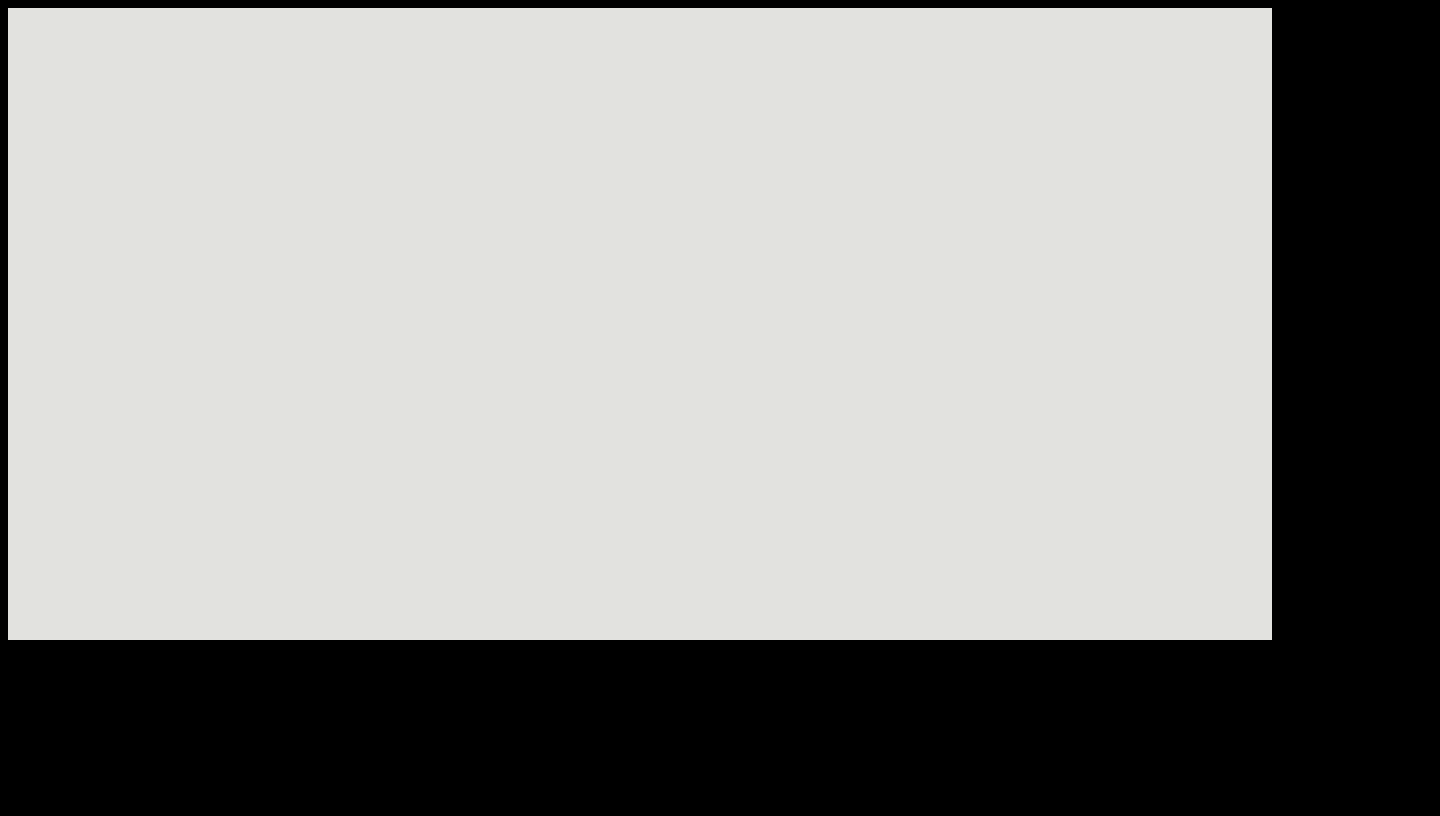
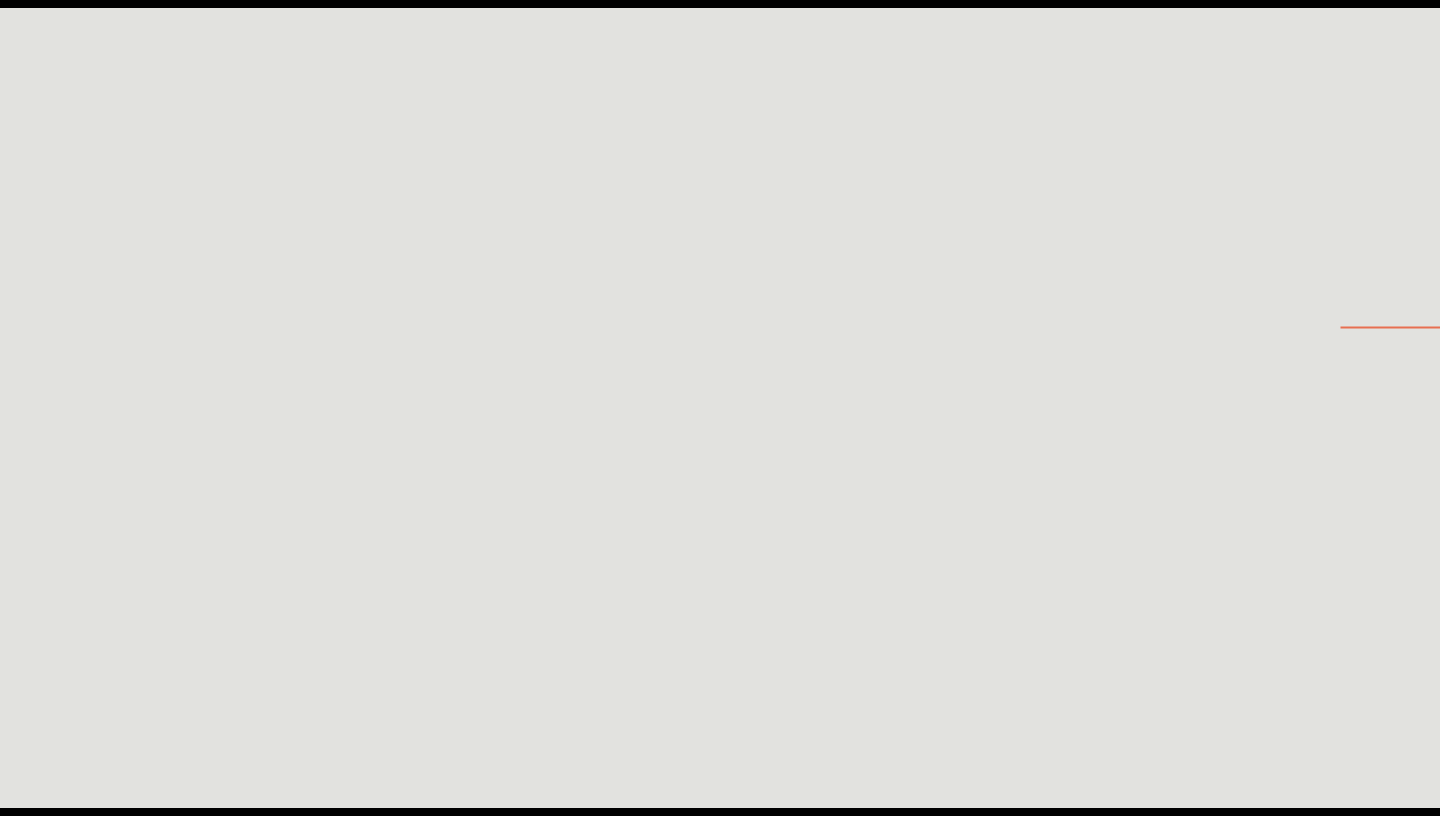
Before and after one commit to Ondayko14/side-scroller, a plain HTML site: page index.html in a window 1280 px wide. Shown: the whole page, 1440 px wide, since content can reach past the window. Drawn offline with nearby package versions, Linux system fonts and the light colour scheme.

Commit message:
Rectangles are now clear and randomly generating a color

```diff
--- a/Assets/CSS/style.scss
+++ b/Assets/CSS/style.scss
@@ -14,6 +14,6 @@ body {
 }
 
 #game-area {
-    width: 100%;
+    //width: 100em;
     background-color: #E2E2DF;
 }
--- a/Assets/JS/app.js
+++ b/Assets/JS/app.js
@@ -1,4 +1,41 @@
 var canvas = document.getElementById("game-area");
 var ctx = canvas.getContext('2d');
+ctx.translate(0.5, 0.5);
 
-console.log(ctx.canvas);
+
+//randomly sized rectangle generator
+var rectangle = function () {
+    randomY = Math.floor(Math.random() * canvas.height);
+    randomW = Math.floor(Math.random() * canvas.width);
+    randomH = Math.floor(Math.random() * canvas.height);
+
+    ctx.fillStyle = getColor();
+    ctx.fillRect(canvas.width-100, randomY, randomW, randomH);
+};
+
+//Random Color for fill style
+var getColor = function () {
+    var color0 = "#E9C46A";
+    var color1 = "#F4A261";
+    var color2 = "#264653";
+    var color3 = "#E76F51";
+
+    var randomColorSelector = Math.abs(Math.floor(Math.random() * 4));
+
+    switch (randomColorSelector) {
+        case 0:
+            return color0;
+            break;
+        case 1:
+            return color1;
+            break;
+        case 2:
+            return color2;
+            break;
+        case 3:
+            return color3;
+            break;
+    }
+};
+
+rectangle();
--- a/index.html
+++ b/index.html
@@ -8,7 +8,7 @@
 </head>
 <body>
     <div class="canvasContainer">
-        <canvas id="game-area"></canvas>
+        <canvas width="1600em" height="800" id="game-area"></canvas>
     </div>
 <script src="https://code.jquery.com/jquery-3.5.1.min.js" integrity="sha256-9/aliU8dGd2tb6OSsuzixeV4y/faTqgFtohetphbbj0=" crossorigin="anonymous"></script>
 <script src="./Assets/JS/app.js"></script>
```
Also changed, not shown: Assets/CSS/style.css, 1 other file.
